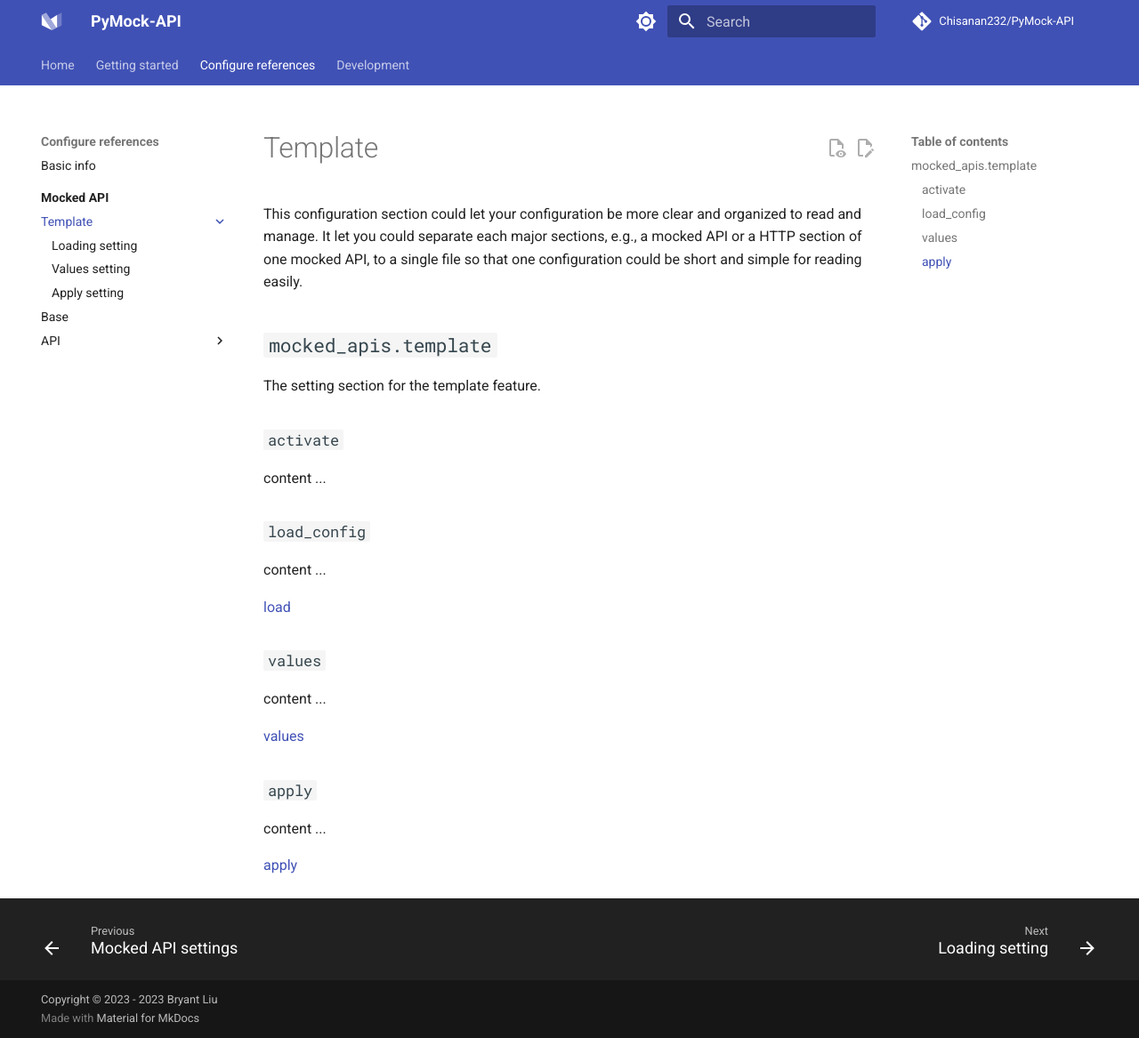
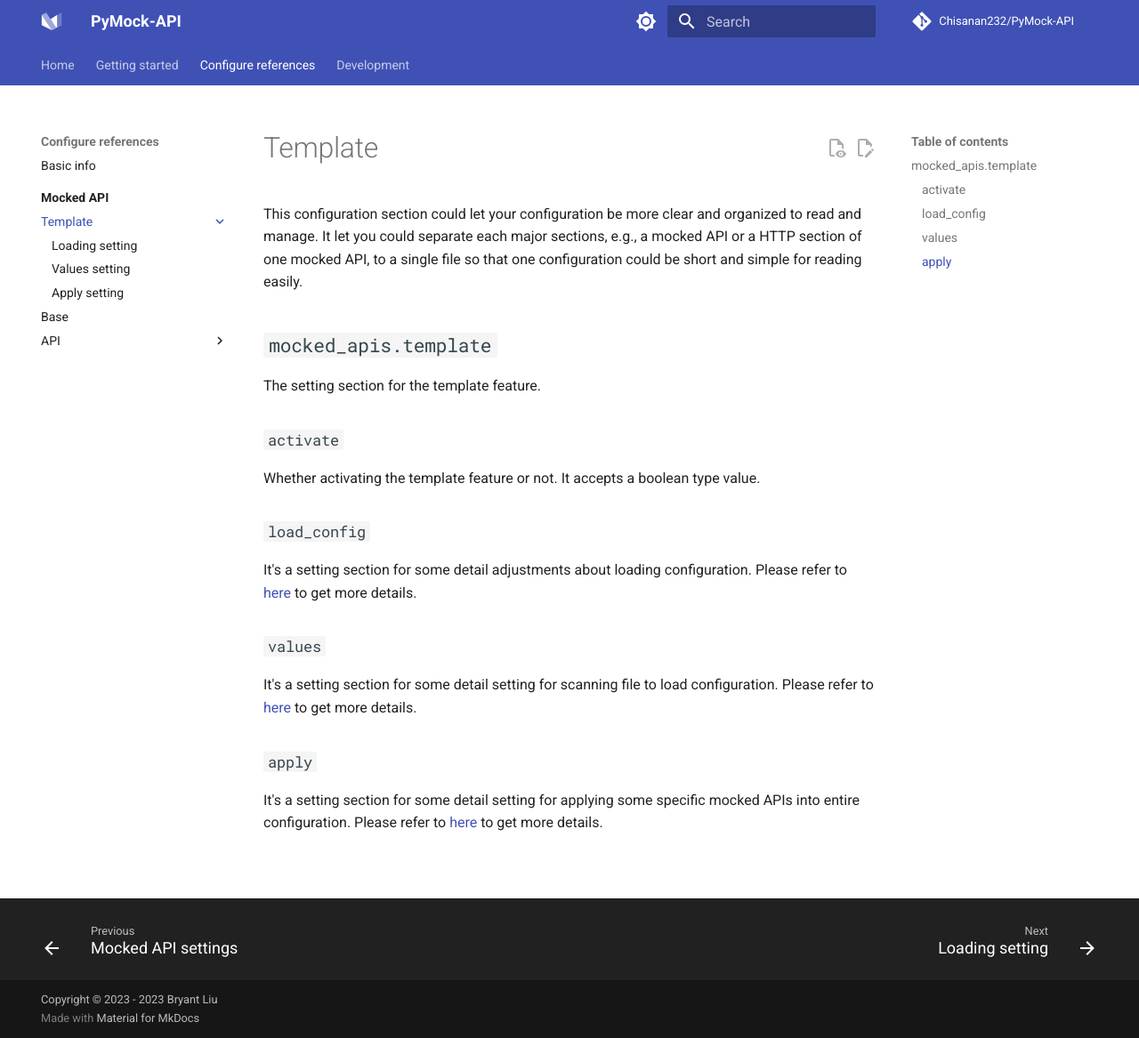
Before and after one commit to Chisanan232/PyMock-Server, an MkDocs documentation site: the page built from docs/configure-references/mocked-apis/template/index.md, in a window 1280 px wide and 1167 px high. Shown: the whole window at 89% size. Built offline with MkDocs 1.6.1 and Material for MkDocs 9.7.7, drawn with Linux system fonts in a browser that asks for light colours; comment, search, counter and statistics services are not loaded.

Commit message:
➕ Add the content of index page *Configuration references / Mocked API / Template*.

```diff
--- a/docs/configure-references/mocked-apis/template/index.md
+++ b/docs/configure-references/mocked-apis/template/index.md
@@ -12,25 +12,22 @@ The setting section for the template feature.
 
 ### ``activate``
 
-content ...
+Whether activating the template feature or not. It accepts a boolean type value.
 
 
 ### ``load_config``
 
-content ...
-
-[load](/configure-references/mocked-apis/template/load)
+It's a setting section for some detail adjustments about loading configuration. Please refer to
+[here](/configure-references/mocked-apis/template/load) to get more details.
 
 
 ### ``values``
 
-content ...
-
-[values](/configure-references/mocked-apis/template/values)
+It's a setting section for some detail setting for scanning file to load configuration. Please refer to
+[here](/configure-references/mocked-apis/template/values) to get more details.
 
 
 ### ``apply``
 
-content ...
-
-[apply](/configure-references/mocked-apis/template/apply)
+It's a setting section for some detail setting for applying some specific mocked APIs into entire configuration. Please
+refer to [here](/configure-references/mocked-apis/template/apply) to get more details.
```
